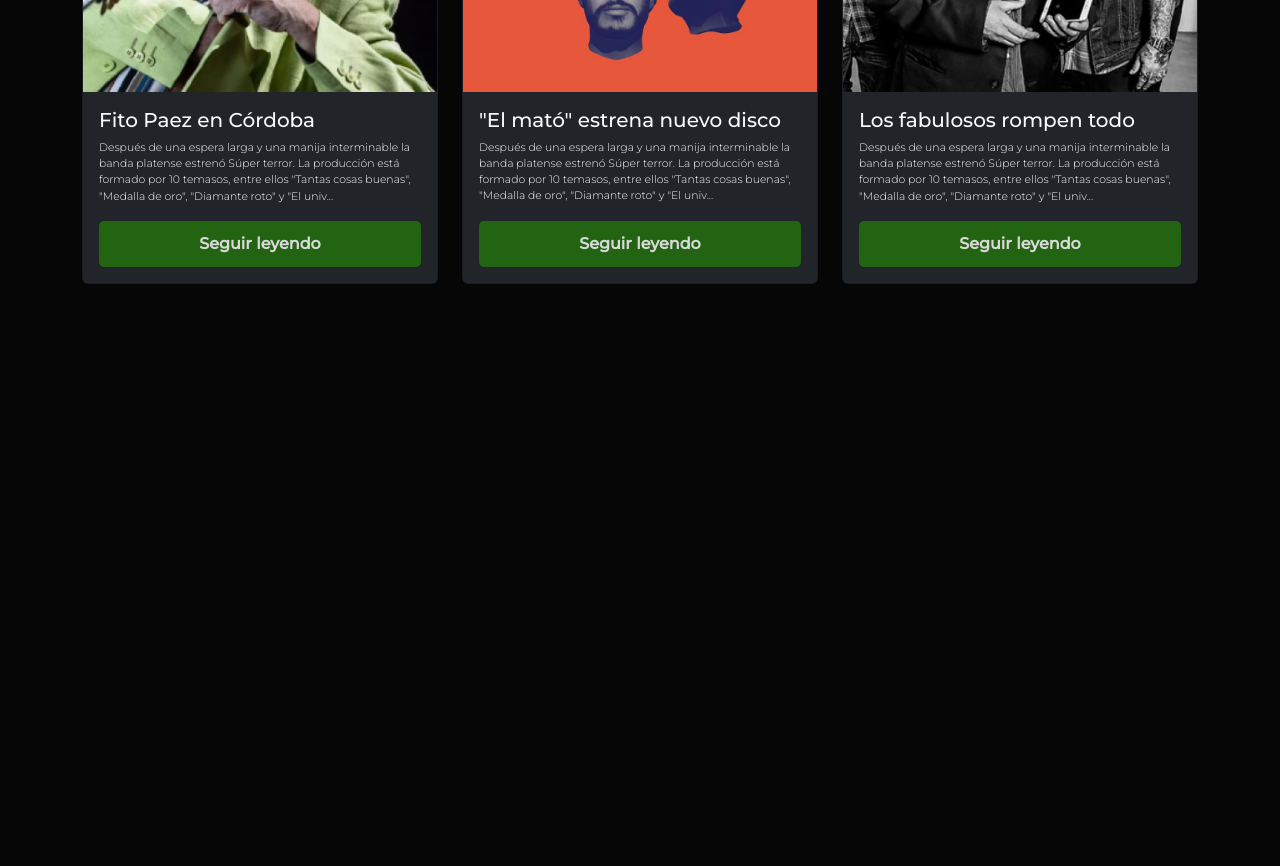
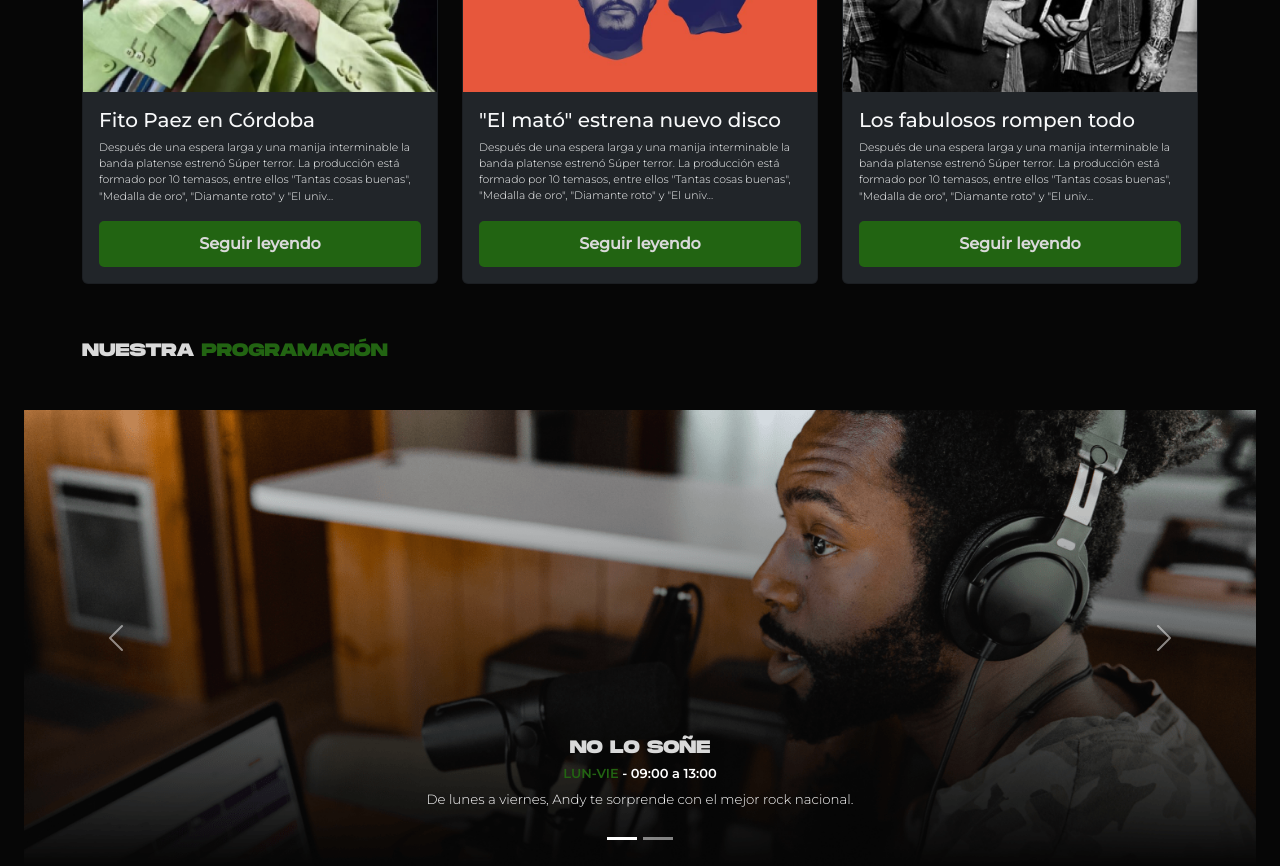
Before and after one commit to martinezpazuxui/PF-Martinez-Paz, a website: page index.html in a window 1280 px wide. Shown: the part 989-1855 px from the top of the page. Before the commit the page ends 1289 px from the top, so only its background shows below. Drawn offline with nearby package versions, Linux system fonts and the light colour scheme.

Commit message:
Creo una sección para la programación de la radio en el index, que luego pegaré en la página programación. Le doy estilos con scss

```diff
--- a/index.html
+++ b/index.html
@@ -147,6 +147,55 @@
         </div>
     </div>
 
+    <!-- PROGRAMACIÓN-->
+    <div class="container-xxl programacion">
+        <div class="container col-xxl-10">
+            <section class="col-12 programacion">
+                <h2 class="titulo--secundario display-4">NUESTRA <span>PROGRAMACIÓN</span></h2>
+            </section>
+        </div>
+
+        <div class="container-xxl">
+            <div id="carouselExampleCaptions" class="carousel slide">
+                <div class="carousel-indicators">
+                    <button type="button" data-bs-target="#carouselExampleCaptions" data-bs-slide-to="0"
+                        class="active indicator__active" aria-current="true" aria-label="Slide 1"></button>
+                    <button type="button" data-bs-target="#carouselExampleCaptions" data-bs-slide-to="1"
+                        aria-label="Slide 2"></button>
+                </div>
+                <div class="carousel-inner">
+                    <div class="carousel-item active">
+                        <img src="img/programacion/nada-mas-queda.png" class="d-block w-100"
+                            alt="nada-mas-queda">
+                        <div class="carousel-caption d-none d-md-block">
+                            <h3 class="titulo--terciario">NADA MÁS QUEDA</h3>
+                            <h4><span>LUN-VIE</span> - 15:00 a 18:00</h4>
+                            <p>El camino a casa está a cargo de Agus, para que termines el día de la mejor manera.</p>
+                        </div>
+                    </div>
+                    <div class="carousel-item active">
+                        <img src="img/programacion/no-lo-soñe.png" class="d-block w-100" alt="no-lo-soñe">
+                        <div class="carousel-caption d-none d-md-block">
+                            <h3 class="titulo--terciario">NO LO SOÑE</h3>
+                            <h4><span>LUN-VIE</span> - 09:00 a 13:00</h4>
+                            <p>De lunes a viernes, Andy te sorprende con el mejor rock nacional.</p>
+                        </div>
+                    </div>
+                </div>
+                <button class="carousel-control-prev" type="button" data-bs-target="#carouselExampleCaptions"
+                    data-bs-slide="prev">
+                    <span class="carousel-control-prev-icon" aria-hidden="true"></span>
+                    <span class="visually-hidden">Previous</span>
+                </button>
+                <button class="carousel-control-next" type="button" data-bs-target="#carouselExampleCaptions"
+                    data-bs-slide="next">
+                    <span class="carousel-control-next-icon" aria-hidden="true"></span>
+                    <span class="visually-hidden">Next</span>
+                </button>
+            </div>
+        </div>
+    </div>
+
     <script src="https://cdn.jsdelivr.net/npm/bootstrap@5.3.2/dist/js/bootstrap.bundle.min.js"
         integrity="sha384-C6RzsynM9kWDrMNeT87bh95OGNyZPhcTNXj1NW7RuBCsyN/o0jlpcV8Qyq46cDfL" crossorigin="anonymous">
         </script>
--- a/scss/custom.scss
+++ b/scss/custom.scss
@@ -292,3 +292,28 @@
     }
 
 }
+
+/*----------------------------------------------------------------------------------*/
+/*SECCION PROGRAMACIÓN*/
+/*----------------------------------------------------------------------------------*/
+div.programacion {
+
+    background-color: var(--black__1);
+
+    section.programacion {
+        h2 {
+            padding: 40px 0px;
+        }
+    }
+
+    h4 {
+        font-family: "semibold";
+        font-size: small;
+
+    }
+
+    p {
+        font-family: "light";
+        font-size: smaller;
+    }
+}
```
Also changed, not shown: css/custom.css, 1 other file.
